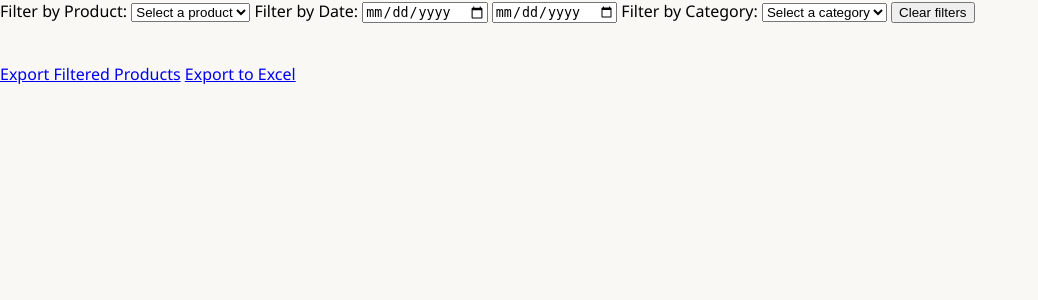
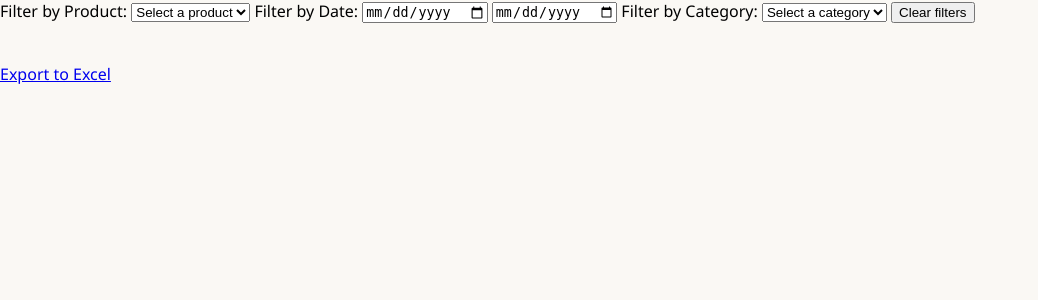
Before and after one commit to mkkotlin/MiniM, a Django app: page /reports/advance_report/ in a window 1280 px wide. Shown: the part 50-350 px from the top of the page, without its empty margins (0-1038 px from the left). Run offline with Django 5.2, Linux system fonts and the light colour scheme; data that the repository does not hold is empty.

Commit message:
chor: clean-up

```diff
--- a/MiniMart/reports/templates/reports/advance_report.html
+++ b/MiniMart/reports/templates/reports/advance_report.html
@@ -93,7 +93,6 @@
 
     <!--  -->
 <div>
-    <a href="{% url 'export_filtered_products' %}">Export Filtered Products</a>
     <a id="export-excel" href="#">Export to Excel</a>
 </div>
 </body>
```
